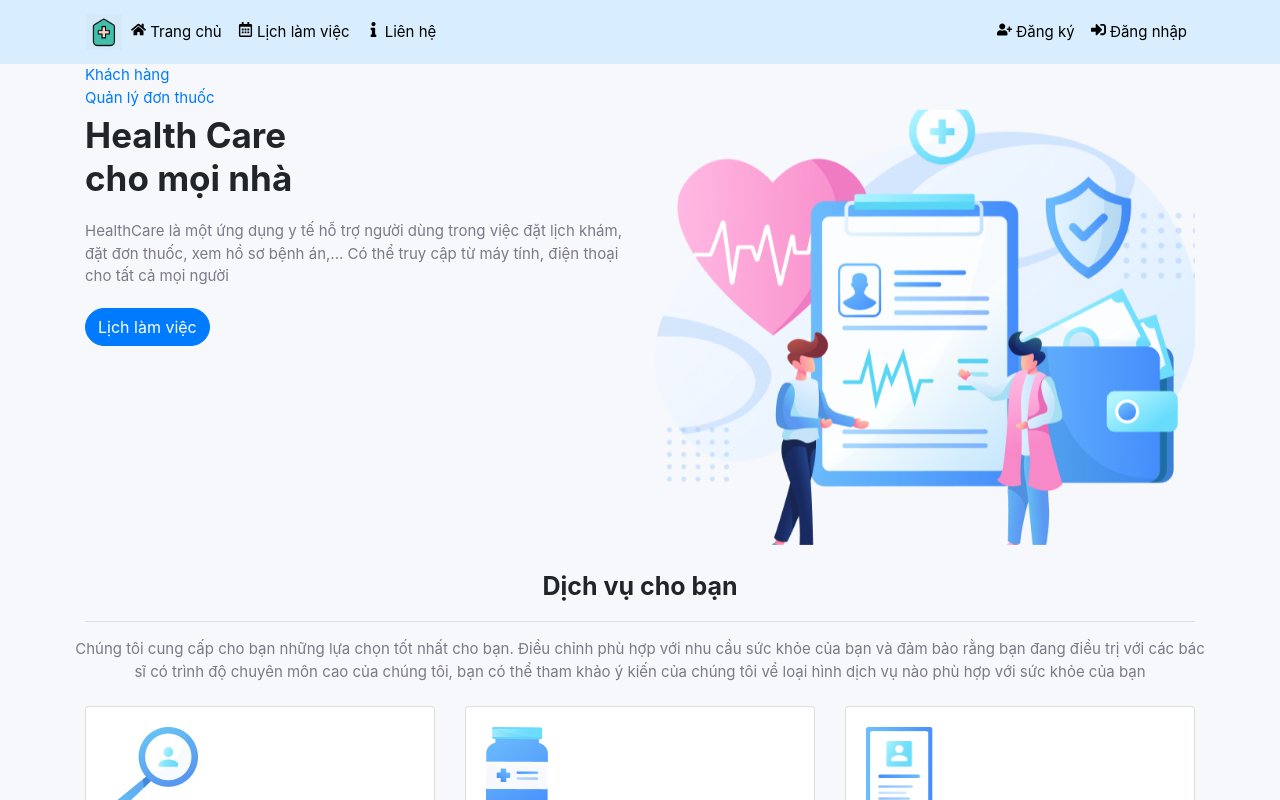
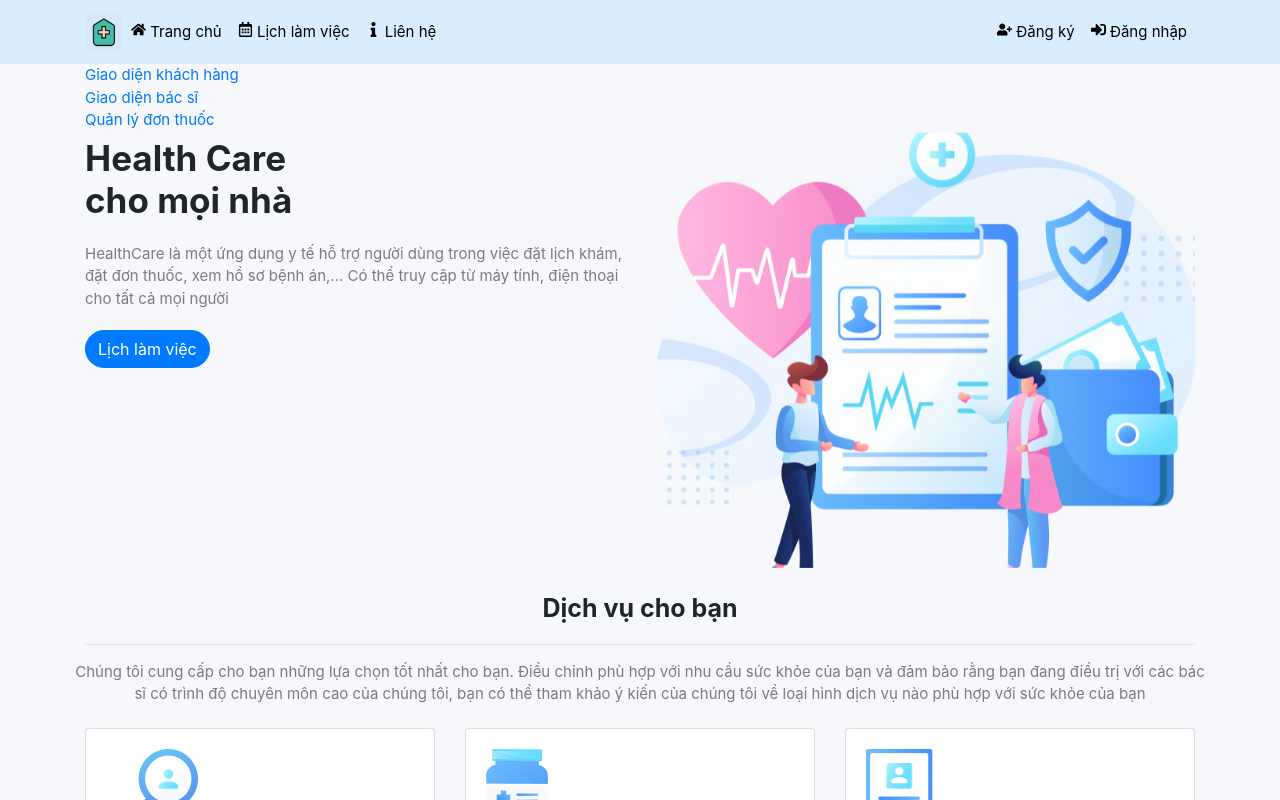
Before and after one commit to giacat2411/IS_Pharmacy, a React (Create React App) app in the folder client/: page /home in a window 1280 px wide. Shown: the top 800 px of the page. Built offline with nearby package versions, Linux system fonts and the light colour scheme.

Commit message:
Update Link

```diff
--- a/client/src/1.CatComponent/HomeComponent.js
+++ b/client/src/1.CatComponent/HomeComponent.js
@@ -8,11 +8,15 @@ class Home extends Component{
         return(
             <Container>
                 <Row>
-                    <Col> <a href='/customer'>Khách hàng</a> </Col>
+                    <Col> <a href='/customer'> Giao diện khách hàng</a> </Col>
+                </Row>
+                <Row>
+                    <Col> <a href='/doctor'> Giao diện bác sĩ </a></Col>
                 </Row>
                 <Row>
                     <Col> <a href='/manage_medicine'> Quản lý đơn thuốc </a></Col>
                 </Row>
+
                 <Row>
                     <Col>
                     <div className="header-content">
```
